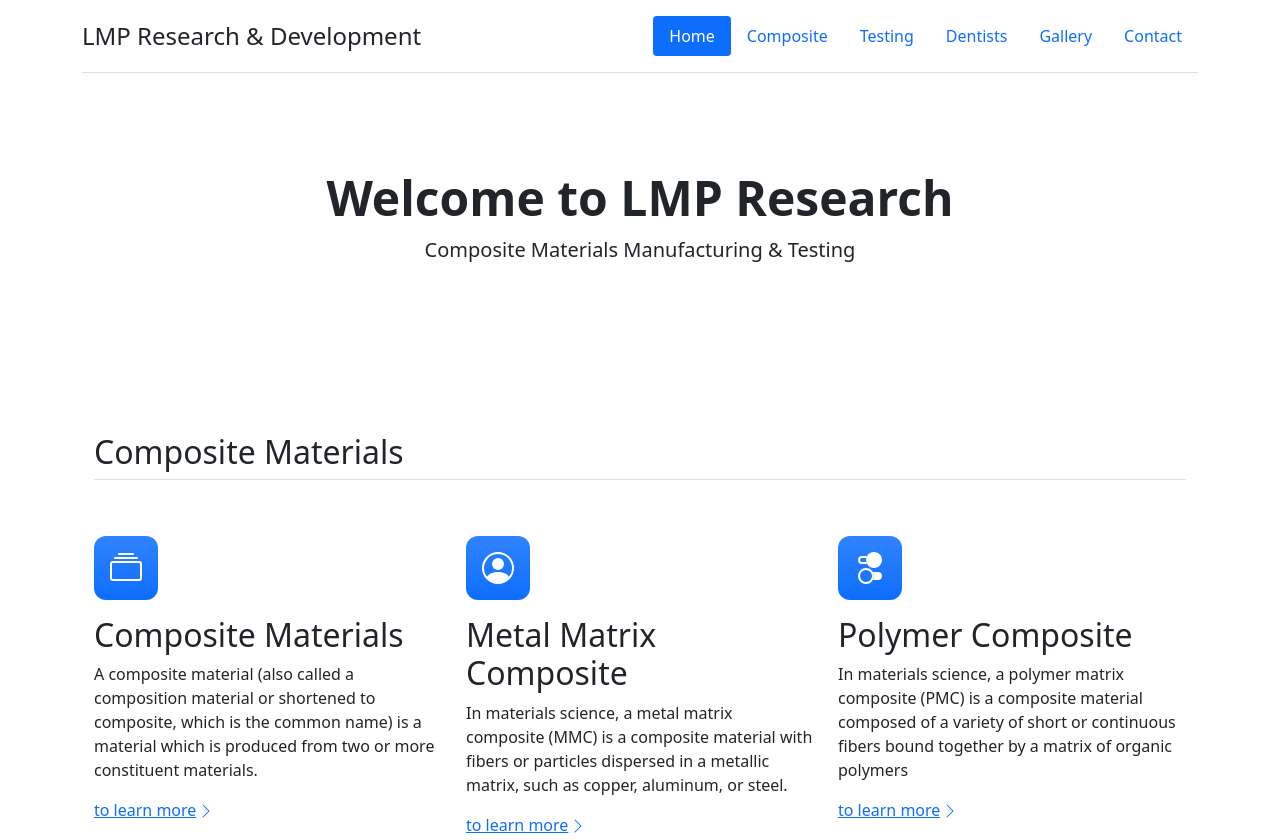
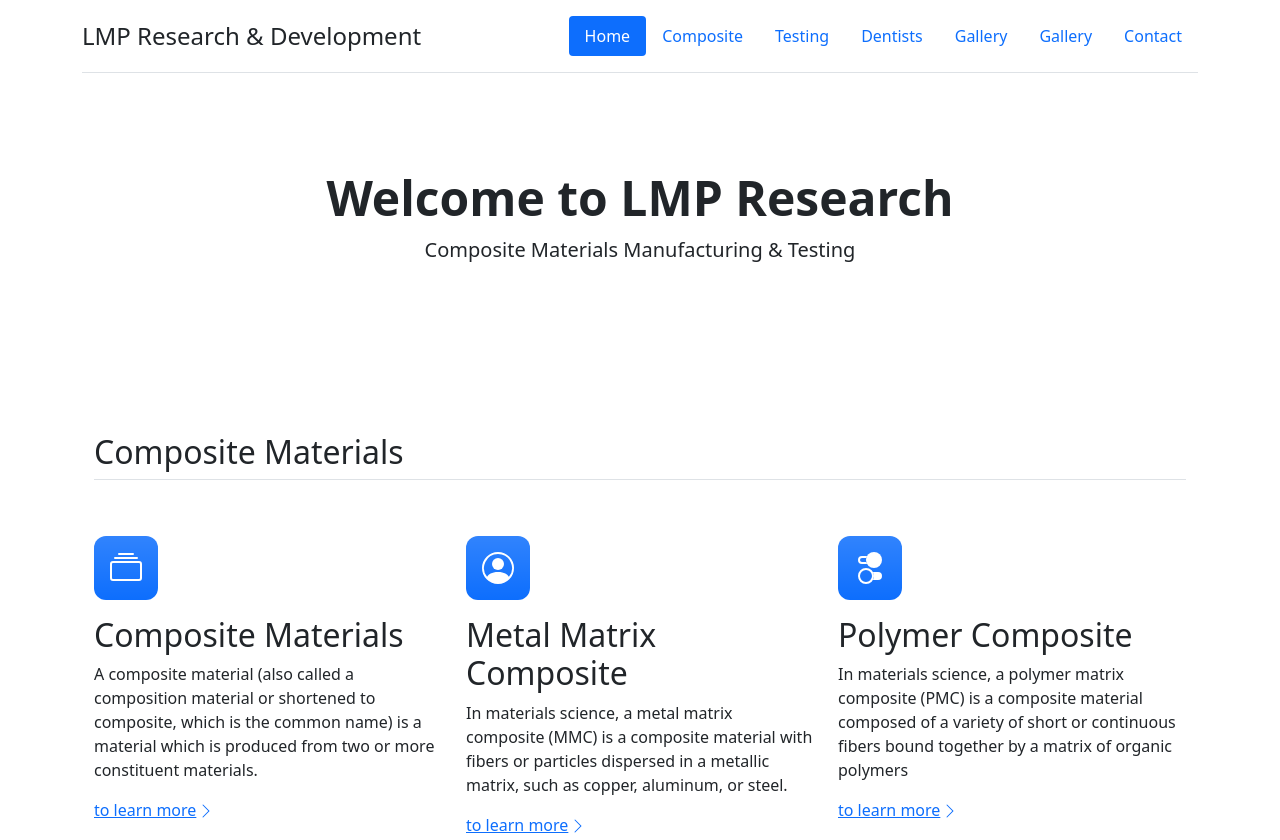
Before and after one commit to lmpresearchlab/lmpresearchlab.github.io, a plain HTML site: page index.html in a window 1280 px wide. Shown: the top 840 px of the page. Drawn offline with nearby package versions, Linux system fonts and the light colour scheme.

Commit message:
Update index.html

```diff
--- a/index.html
+++ b/index.html
@@ -112,7 +112,7 @@
         <li class="nav-item"><a href="#composite" class="nav-link">Composite</a></li>
         <li class="nav-item"><a href="#testing" class="nav-link">Testing</a></li>
         <li class="nav-item"><a href="#dentists" class="nav-link">Dentists</a></li>
-
+ <li class="nav-item"><a href="#gallery" class="nav-link">Gallery</a></li>
             <li class="nav-item"><a href="#gallery" class="nav-link">Gallery</a></li>
         <li class="nav-item"><a href="#contact" class="nav-link">Contact</a></li>
       </ul>
```
